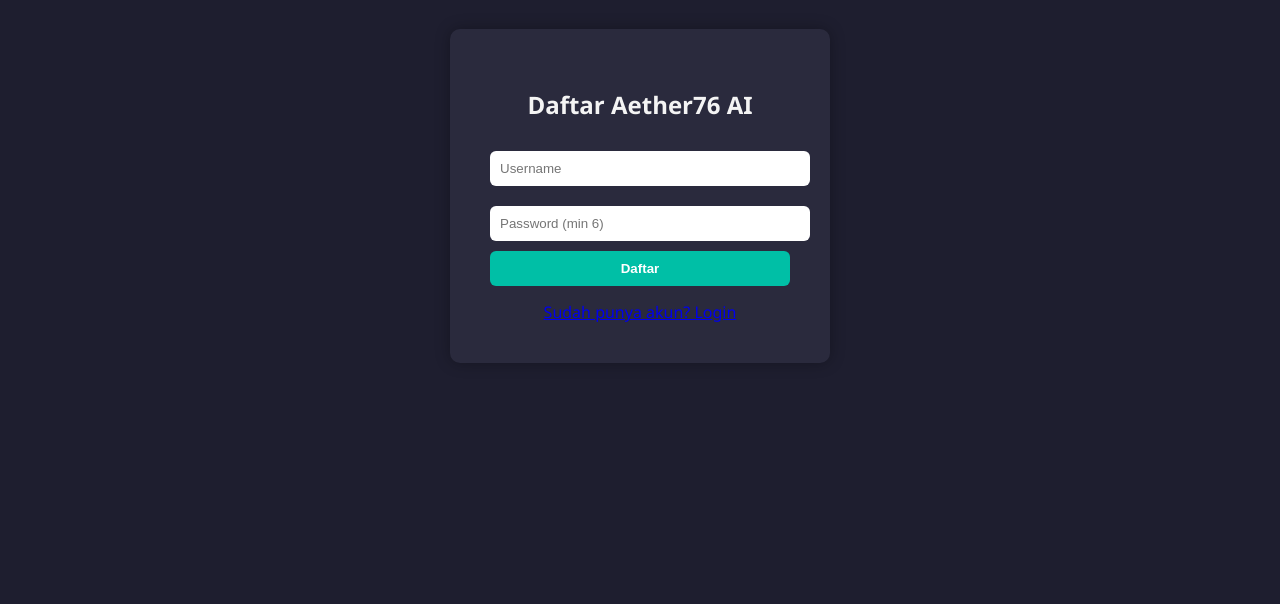
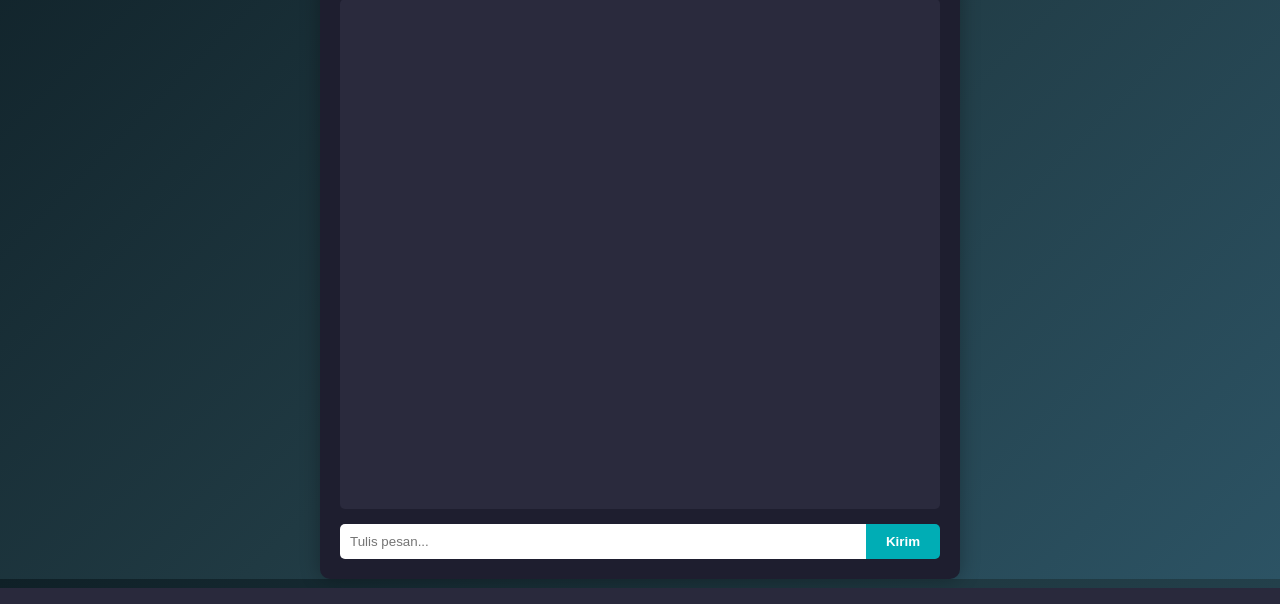
Before and after one commit to MRR1D89T/web-Aether76-AI, a Flask app: page /nex76/chat in a window 1280 px wide. Shown: the part 212-816 px from the top of the page. Run offline with Flask 3, Linux system fonts and the light colour scheme; the visitor is signed in with stand-in values (Sample User, id 1); some libraries are stand-ins or nearby versions.

Commit message:
Add files via upload

```diff
--- a/templates/chat.html
+++ b/templates/chat.html
@@ -1,71 +1,110 @@
 <!DOCTYPE html>
-<html lang="id">
+<html lang="en">
 <head>
-    <meta charset="UTF-8">
-    <title>Register | Aether76 AI</title>
+  <meta charset="UTF-8" />
+  <meta name="viewport" content="width=device-width, initial-scale=1.0" />
+  <title>Aether76 AI Chatbot</title>
   <style>
     body {
+      margin: 0;
       font-family: 'Segoe UI', sans-serif;
+      background: linear-gradient(135deg, #0f2027, #203a43, #2c5364);
+      color: white;
+    }
+
+    .header {
+      text-align: center;
+      padding: 20px;
+    }
+
+    .logo {
+      width: 80px;
+      height: auto;
+    }
+
+    .chat-container {
+      max-width: 600px;
+      margin: 0 auto;
       background: #1e1e2f;
-            color: #f4f4f4;
+      border-radius: 10px;
+      padding: 20px;
+      box-shadow: 0 0 20px rgba(0,0,0,0.3);
+      height: 70vh;
       display: flex;
-            height: 100vh;
-            justify-content: center;
-            align-items: center;
+      flex-direction: column;
     }
-        .register-box {
+
+    #chat-box {
+      flex: 1;
+      overflow-y: auto;
+      margin-bottom: 15px;
+      padding: 10px;
       background: #2a2a3d;
-            padding: 40px;
-            border-radius: 10px;
-            width: 300px;
-            box-shadow: 0 0 15px rgba(0,0,0,0.3);
+      border-radius: 5px;
     }
-        .register-box h2 {
-            margin-bottom: 20px;
-            text-align: center;
+
+    .input-container {
+      display: flex;
     }
-        input {
-            width: 100%;
+
+    #user-input {
+      flex: 1;
       padding: 10px;
-            margin: 10px 0;
+      border-radius: 5px 0 0 5px;
       border: none;
-            border-radius: 6px;
     }
+
     button {
-            width: 100%;
-            background-color: #00bfa6;
+      padding: 10px 20px;
+      border: none;
+      background-color: #00adb5;
       color: white;
-            border: none;
-            padding: 10px;
-            border-radius: 6px;
+      font-weight: bold;
+      border-radius: 0 5px 5px 0;
       cursor: pointer;
-            font-weight: bold;
     }
-        .login-link {
-            text-align: center;
-            margin-top: 15px;
-        }
-        .error {
-            color: #ff5252;
-            font-size: 14px;
-            text-align: center;
+
+    button:hover {
+      background-color: #007a80;
     }
   </style>
 </head>
 <body>
-    <div class="register-box">
-        <h2>Daftar Aether76 AI</h2>
-        {% if error %}
-        <div class="error">{{ error }}</div>
-        {% endif %}
-        <form method="POST">
-            <input type="text" name="username" placeholder="Username" required />
-            <input type="password" name="password" placeholder="Password (min 6)" required />
-            <button type="submit">Daftar</button>
-        </form>
-        <div class="login-link">
-            <a href="{{ url_for('login') }}">Sudah punya akun? Login</a>
+  <div class="header">
+    <img src="logo.png" alt="Aether76 AI Logo" class="logo" />
+    <h1>Aether76 AI</h1>
+  </div>
+
+  <div class="chat-container">
+    <div id="chat-box"></div>
+    <div class="input-container">
+      <input type="text" id="user-input" placeholder="Tulis pesan..." />
+      <button onclick="sendMessage()">Kirim</button>
     </div>
   </div>
+
+  <script>
+    const chatBox = document.getElementById("chat-box");
+
+    async function sendMessage() {
+      const input = document.getElementById("user-input");
+      const userText = input.value.trim();
+      if (!userText) return;
+
+      chatBox.innerHTML += `<div><strong>Kamu:</strong> ${userText}</div>`;
+      input.value = "";
+
+      const res = await fetch("/chat", {
+        method: "POST",
+        headers: {
+          "Content-Type": "application/json"
+        },
+        body: JSON.stringify({ message: userText })
+      });
+
+      const data = await res.json();
+      chatBox.innerHTML += `<div><strong>Bot:</strong> ${data.reply}</div>`;
+    }
+  </script>
 </body>
 </html>
```
Also changed, not shown: templates/static/aether76-icon.png (added). Lines whose indentation alone changed are shown as unchanged.
